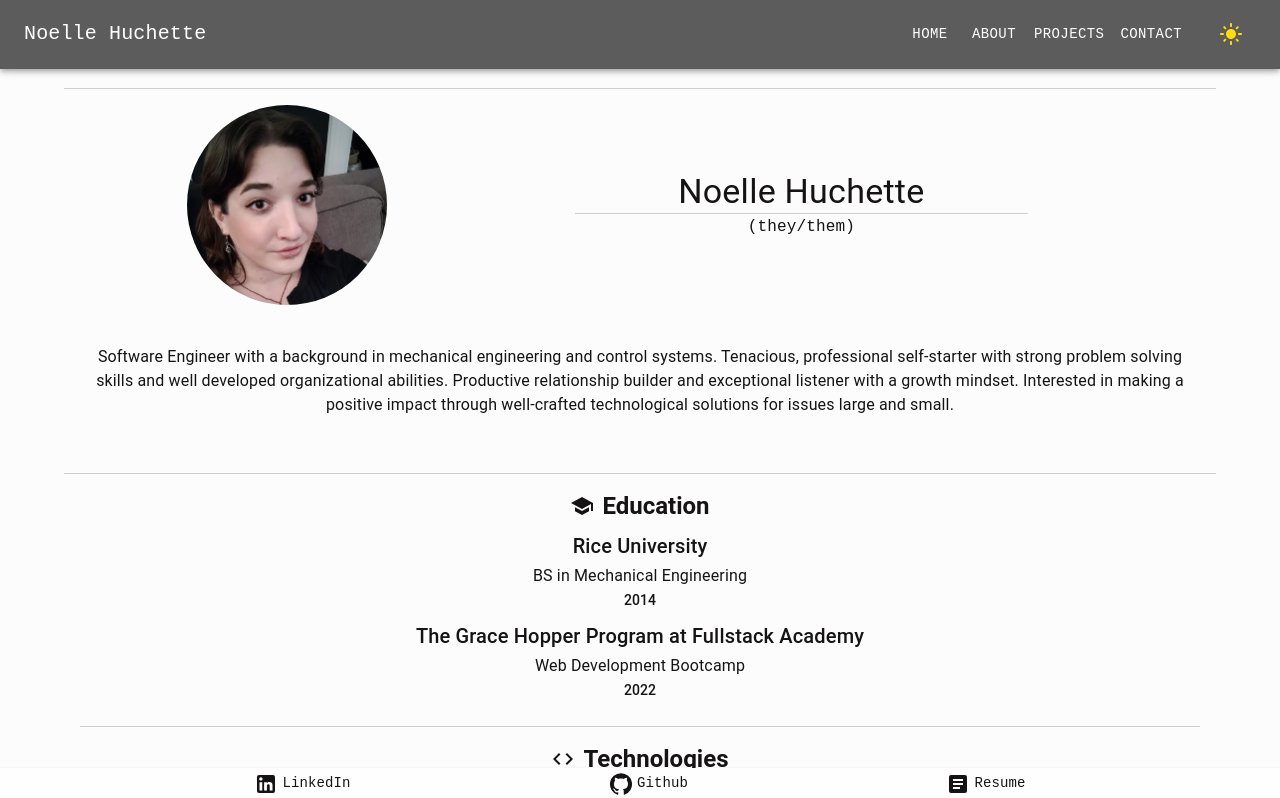
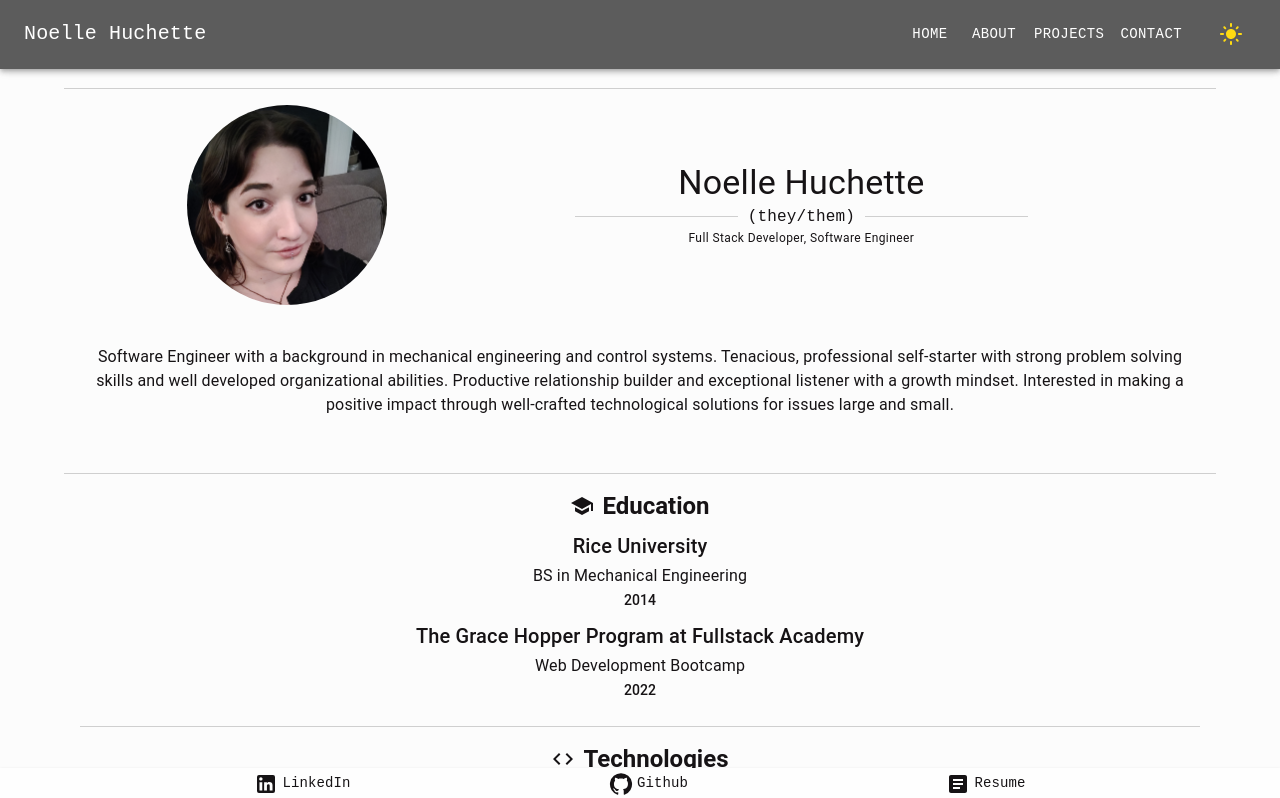
Before and after one commit to noellehuchette/portfolio-mui, a React (Create React App) app: page / in a window 1280 px wide. Shown: the top 798 px of the page. Built offline with nearby package versions, Linux system fonts and the light colour scheme.

Commit message:
added job title

```diff
--- a/src/client/components/Main/index.js
+++ b/src/client/components/Main/index.js
@@ -54,11 +54,22 @@ const Main = () => {
               justifyContent: 'center'
             }}
           >
-            <Box sx={{ p: 1, width: '85%' }}>
+            <Box
+              sx={{
+                p: 1,
+                width: '85%',
+                display: 'flex',
+                flexDirection: 'column'
+              }}
+            >
               <Typography variant="h4">Noelle Huchette</Typography>
-              <Divider />
-              <Typography variant="subtitle" sx={{ fontFamily: 'monospace' }}>
-                (they/them)
+              <Divider>
+                <Typography variant="subtitle" sx={{ fontFamily: 'monospace' }}>
+                  (they/them)
+                </Typography>
+              </Divider>
+              <Typography variant="caption">
+                Full Stack Developer, Software Engineer
               </Typography>
             </Box>
           </Box>
```
